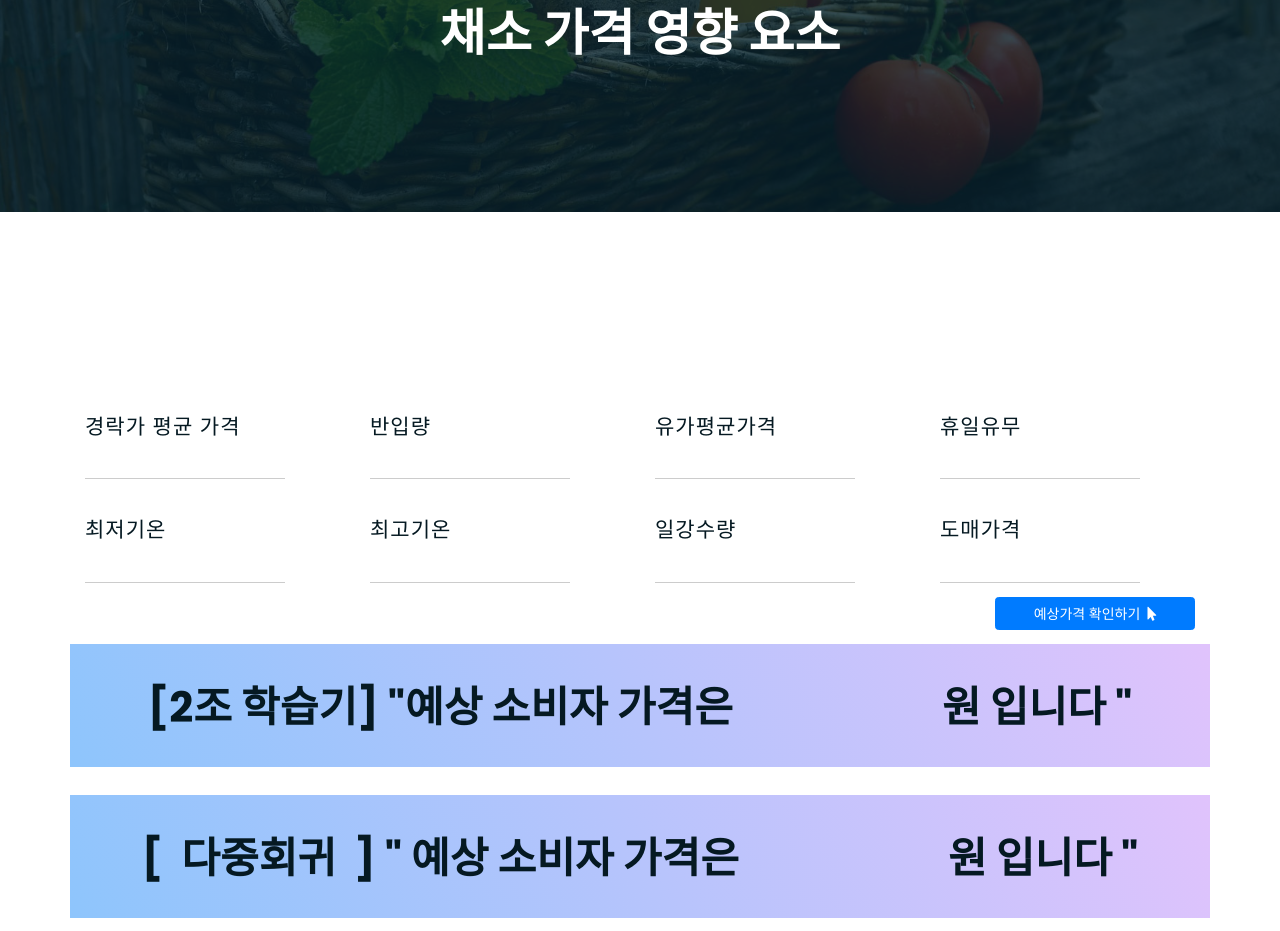
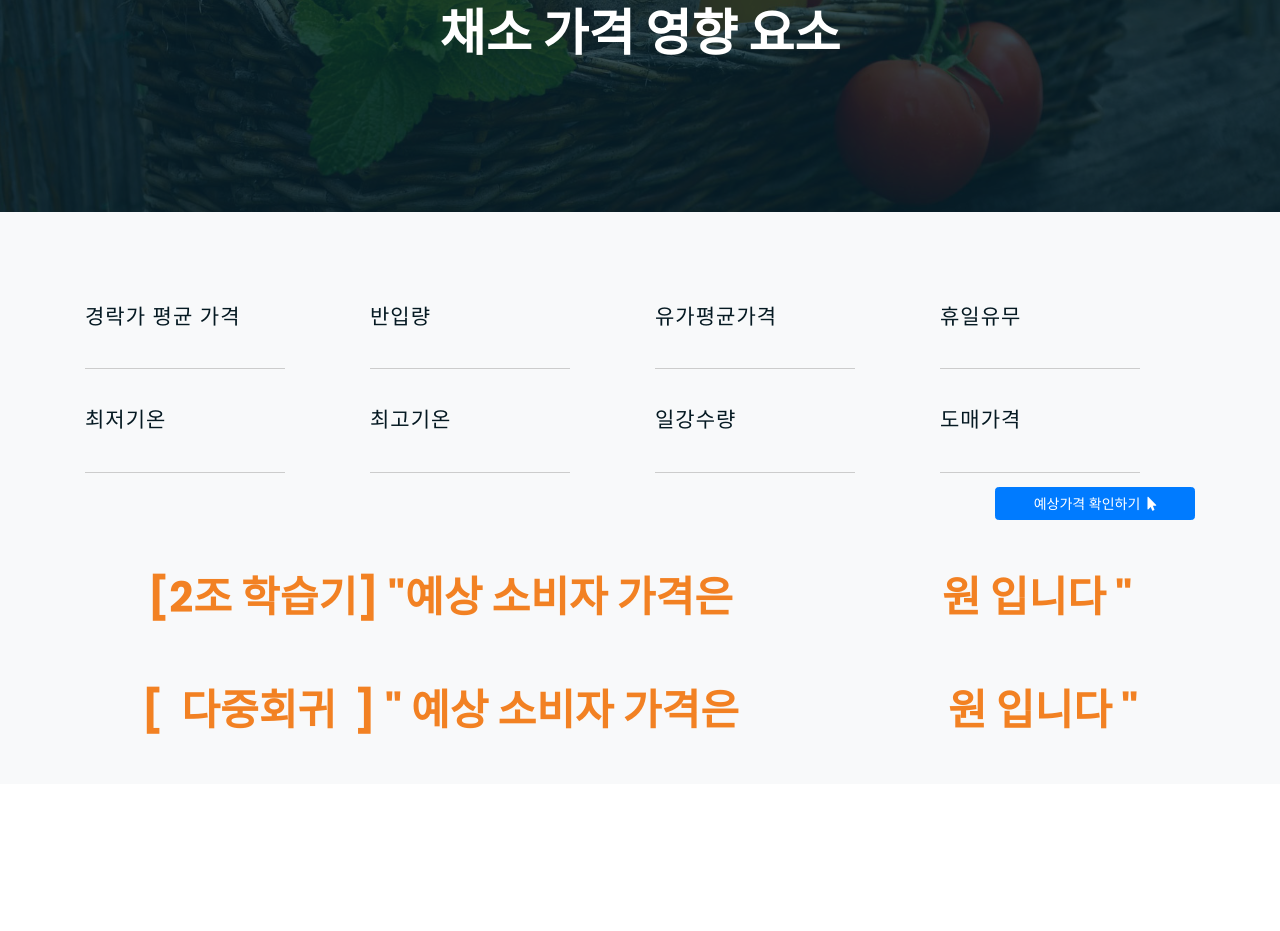
Before and after one commit to sc303030/finalExam02, a Django app: page /djangofinal/additionalfactors/ in a window 1280 px wide. Shown: the part 239-1170 px from the top of the page. Run offline with Django 3.2, Linux system fonts and the light colour scheme; some libraries are stand-ins or nearby versions.

Commit message:
"20.12.11 | mod"

```diff
--- a/djangofinal/finalApp/templates/finalApp/additionalfactors.html
+++ b/djangofinal/finalApp/templates/finalApp/additionalfactors.html
@@ -64,46 +64,47 @@
 	</div>
 	<!-- end breadcrumb section -->
 
-	<div class="product-section mt-150 mb-150">
+	<div class="mb-150 bg-light cart-banner">
 		<div class="container">
 			<div class="row">
 				<div class="content-column col-lg-12">
 					<form action="">
 					<div class="row">
 						<div class="field col-md-3">
-							<input  placeholder="경락가 평균 가격" type="text"  id='dummy1' class="col-xs-2" style="padding: 10px; width:200px; font-size: 20px;">
+							<input  placeholder="332 ~ 1907" type="text"  id='dummy1' class="col-xs-2" style=" background-color:transparent; padding: 10px; width:200px; font-size: 20px;">
 								<label for="dummy1">경락가 평균 가격</label></div>
 						<div class="field col-md-3">
-							<input  placeholder="반입량" type="text"  id='dummy2' class="col-xs-2" style="padding: 10px; width:200px; font-size: 20px;">
+							<input  placeholder="264000 ~ 1327000" type="text"  id='dummy2' class="col-xs-2" style=" background-color:transparent; padding: 10px; width:200px; font-size: 20px;">
 								<label for="dummy2">반입량</label></div>
 						<div class="field col-md-3" >
-							<input  placeholder="유가평균가격" type="text"  id='dummy3' class="col-xs-2" style="padding: 10px; width:200px; font-size: 20px;display:inline-block;">
+							<input  placeholder="1246 ~ 1692" type="text"  id='dummy3' class="col-xs-2" style=" background-color:transparent; padding: 10px; width:200px; font-size: 20px;display:inline-block;">
 								<label for="dummy3">유가평균가격</label></div>
 						<div class="field col-md-3" >
-							<input  placeholder="휴일유무" type="text"  id='dummy4' class="col-xs-2" style="padding: 10px; width:200px; font-size: 20px;">
+							<input  placeholder="0 or 1" type="text"  id='dummy4' class="col-xs-2" style=" background-color:transparent; padding: 10px; width:200px; font-size: 20px;">
 								<label for="dummy4">휴일유무</label></div>
 						<div class="field col-md-3" >
-							<input  placeholder="최저기온" type="text"  id='dummy5' class="col-xs-2" style="padding: 10px; width:200px; font-size: 20px;">
+							<input  placeholder="-16.4 ~ 30.3" type="text"  id='dummy5' class="col-xs-2" style=" background-color:transparent; padding: 10px; width:200px; font-size: 20px;">
 								<label for="dummy5">최저기온</label></div>
 						<div class="field col-md-3" >
-							<input  placeholder="최고기온" type="text"  id='dummy6' class="col-xs-2" style="padding: 10px; width:200px; font-size: 20px;">
+							<input  placeholder="-10.7 ~ 39.6" type="text"  id='dummy6' class="col-xs-2" style=" background-color:transparent; padding: 10px; width:200px; font-size: 20px;">
 								<label for="dummy6">최고기온</label></div>
 						<div class="field col-md-3" >
-							<input  placeholder="일강수량" type="text"  id='dummy7' class="col-xs-2" style="padding: 10px; width:200px; font-size: 20px;">
+							<input  placeholder="0 ~ 144.5" type="text"  id='dummy7' class="col-xs-2" style=" background-color:transparent; padding: 10px; width:200px; font-size: 20px;">
 								<label for="dummy7">일강수량</label></div>
 						<div class="field col-md-3">
-							<input  placeholder="도매가격" type="text"  id='dummy8' class="col-xs-2" style="padding: 10px; width:200px; font-size: 20px;">
+							<input  placeholder="350 ~ 1500" type="text"  id='dummy8' class="col-xs-2" style=" background-color:transparent; padding: 10px; width:200px; font-size: 20px;">
 							<label for="dummy8">도매가격</label></div></div>
 					<button type="button" class="btn btn-primary btn-block float-right" id="predict" style="width:200px;">예상가격 확인하기&nbsp;&nbsp;<i class="fas fa-mouse-pointer"></i></button>
 				</form>
 				</div>
-				<div class="container p-3 my-3 text-center text-dark" style="background-image: linear-gradient(62deg, #8EC5FC 0%, #E0C3FC 100%);"> <h2><span>[2조 학습기] "예상 소비자 가격은
-						<input placeholder="0000" type="text"  id="one-result" class="col-xs-2" style="text-align: end; background-color:transparent; padding: 10px; font-size: 50px; border:none; width:200px; border-right:0px; border-top:0px; boder-left:0px; boder-bottom:0px;">원 입니다 "</span></h2></div>
-                </div>
+				<div class="container p-3 my-3 text-center text-dark"> <h2><span class="orange-text">[2조 학습기] "예상 소비자 가격은
+						<input placeholder="0000" type="text"  id="one-result" class="col-xs-2" style="text-align: end; background-color:transparent; padding: 10px; font-size: 50px; border:none; width:200px; border-right:0px; border-top:0px; boder-left:0px; boder-bottom:0px;">원 입니다 "</span></h2>
+				<h2><span class="orange-text">[&nbsp;&nbsp;다중회귀&nbsp;&nbsp;] " 예상 소비자 가격은
+							<input placeholder="0000" type="text" id="two-result"  class="col-xs-2" style="text-align: end; background-color:transparent;  padding:10px; font-size: 50px; border:none; width:200px; border-right:0px; border-top:0px; boder-left:0px; boder-bottom:0px;">원 입니다 "</span></h2></div>
+						 </div>
+					</div>
 			</div>
-				<div class="container p-3 my-3 text-center text-dark" style="background-image: linear-gradient(62deg, #8EC5FC 0%, #E0C3FC 100%);"> <h2><span>[&nbsp;&nbsp;다중회귀&nbsp;&nbsp;] " 예상 소비자 가격은
-						<input placeholder="0000" type="text" id="two-result"  class="col-xs-2" style="text-align: end; background-color:transparent;  padding:10px; font-size: 50px; border:none; width:200px; border-right:0px; border-top:0px; boder-left:0px; boder-bottom:0px;">원 입니다 "</span></h2></div>
-                </div>
+
 
 
 
```
